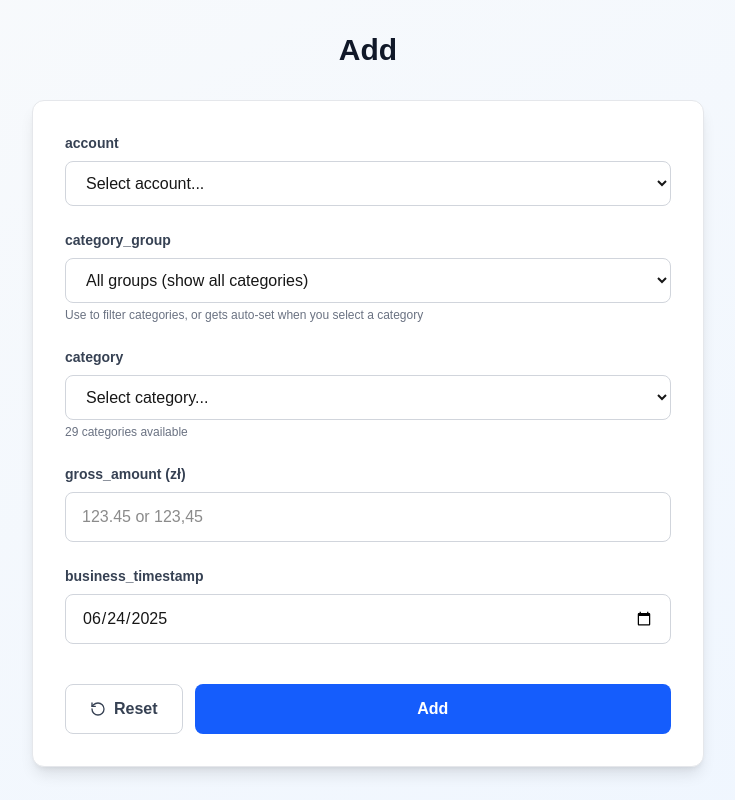
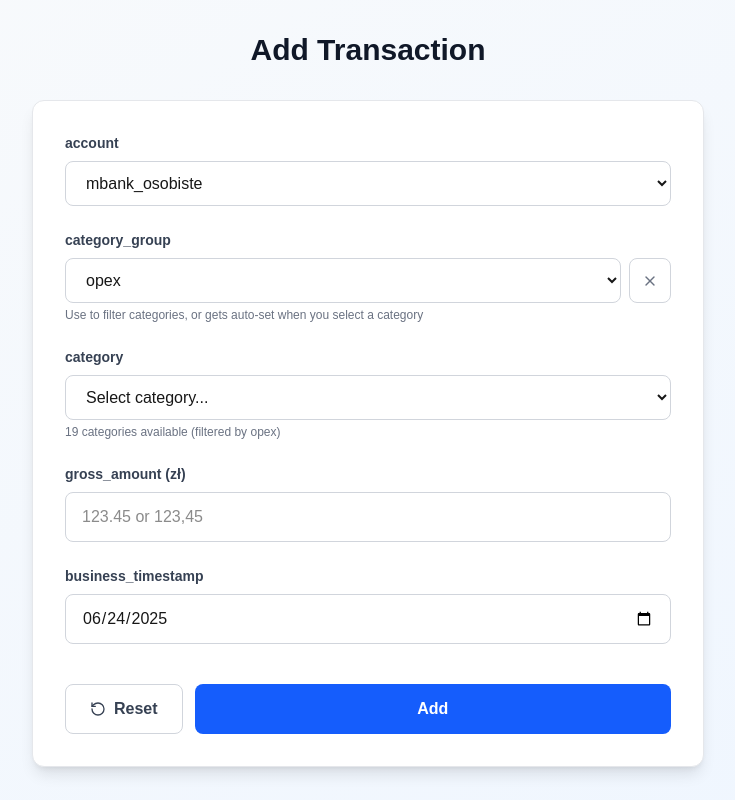
Before and after one commit to PawelJaronski/erp-front, a Next.js app: page / in a window 1280 px wide. Shown: the whole page, without its empty margins (272-1007 px from the left). Built offline with nearby package versions, Linux system fonts and the light colour scheme.

Commit message:
Default vaules

```diff
--- a/src/components/SimpleExpenseForm.tsx
+++ b/src/components/SimpleExpenseForm.tsx
@@ -66,8 +66,8 @@ const categoriesData: { value: string; group: string }[] = [
 const TransactionForm = () => {
   // REPLACE STATE DECLARATIONS WITH TYPED VERSIONS -------------------
   const [formData, setFormData] = useState<FormData>({
-    account: '',
-    category_group: '',
+    account: 'mbank_osobiste',
+    category_group: 'opex',
     category: '',
     gross_amount: '',
     business_timestamp: new Date().toISOString().split('T')[0], // Today's date as default
@@ -167,8 +167,8 @@ const TransactionForm = () => {
 
   const resetFormFields = () => {
     setFormData({
-      account: '',
-      category_group: '',
+      account: 'mbank_osobiste',
+      category_group: 'opex',
       category: '',
       gross_amount: '',
       business_timestamp: new Date().toISOString().split('T')[0],
@@ -181,8 +181,8 @@ const TransactionForm = () => {
 
   const resetForm = () => {
     setFormData({
-      account: '',
-      category_group: '',
+      account: 'mbank_osobiste',
+      category_group: 'opex',
       category: '',
       gross_amount: '',
       business_timestamp: new Date().toISOString().split('T')[0],
@@ -284,7 +284,7 @@ const TransactionForm = () => {
         {/* Header */}
         <div className="text-center mb-8">
           <h1 className="text-3xl font-bold text-gray-900 mb-2">
-            Add
+            Add Transaction
           </h1>
         </div>
 
```
